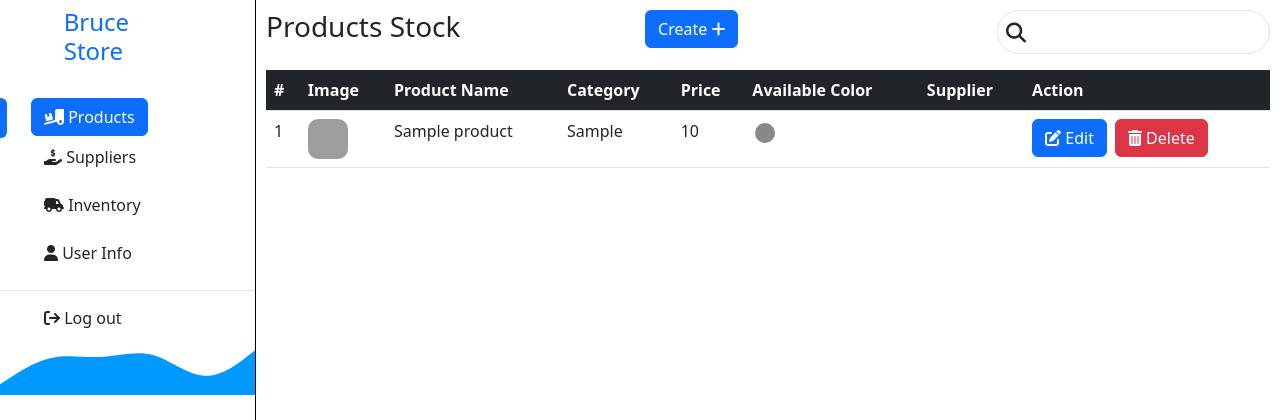
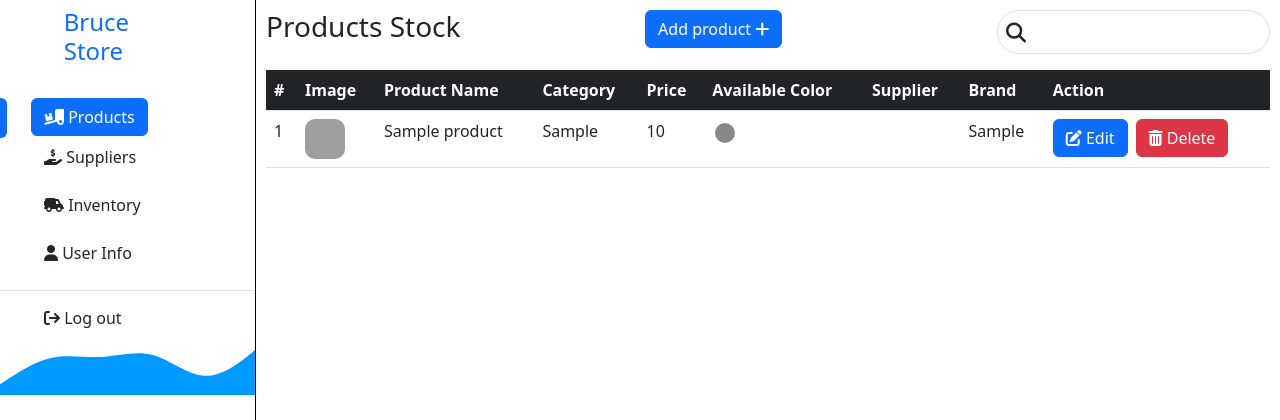
Before and after one commit to RUTAGENGWA-ASANTE-BRUCE/Stock-Management-CodeIgnitor, a CodeIgniter app: page /Stock-Management-CodeIgnitor/index.php/stock/stockProducts/1 in a window 1280 px wide. Shown: the top 420 px of the page. Run offline with CodeIgniter, Linux system fonts and the light colour scheme; tables that the repository leaves empty or names only in its code hold one stand-in row (values such as "Sample post"); data that the repository does not hold is empty; some libraries are stand-ins or nearby versions; grey boxes are pictures that could not be loaded.

Commit message:
new change

```diff
--- a/stockManagement/application/views/productsStock.php
+++ b/stockManagement/application/views/productsStock.php
@@ -16,6 +16,9 @@
     float:left;
     display:flex;
     flex-direction:column;
+}
+a{
+    text-decoration: none;
 }
 .mainBody{
     padding-top: 10px;
@@ -100,7 +103,7 @@
 
             <div class="d-flex justify-content-between">
                 <h3>Products Stock</h3>
-                <div class="col-2 text-right"><a href="<?php echo base_url().'index.php/Stock/createProduct/'.$user['user_id'];?>" class="btn btn-primary">Create
+                <div class="col-2 text-right"><a href="<?php echo base_url().'index.php/Stock/createProduct/'.$user['user_id'];?>" class="btn btn-primary">Add product
                     <i class="fa-solid fa-plus"></i>
                 </a></div>
                 <div class="d-flex flex-row  p-2 border w-2000" style="border-radius:25px;">
@@ -118,6 +121,7 @@
       <th scope="col">Price</th>
       <th scope="col">Available Color</th>
       <th scope="col">Supplier</th>
+      <th scope="col">Brand</th>
       <th scope="col">Action</th>
 
     </tr>
@@ -144,17 +148,29 @@
                                             </div>
                                         </td>
                                         <td><?php echo $product['supplierName'];?></td>
+                                        <td><?php echo $product['brand'];?></td>
+
                                         <td>
-                                         <div class="d-flex">
-                                            <a href="<?php echo base_url().'index.php/User/edit/'.$product['product_id']?>" class="btn btn-primary">
-                                                <i class="fa-solid fa-pen-to-square"></i>
-                                            Edit</a>
+                                            <div class="d-flex">
 
-                                            <a href="<?php echo base_url().'index.php/User/delete/'.$product['product_id']?>" class="btn btn-primary btn-danger ms-2">
-                                                <i class="fa-solid fa-trash-can"></i>
-                                            Delete</a>
-                                         </div>
-                                        </td>
+                                                <form  action="<?php echo base_url().'index.php/Stock/editProduct/'.$product['product_id']?>" method="post">
+                                                    <button class="btn btn-primary">
+
+
+                                                        <i class="fa-solid fa-pen-to-square"></i>
+                                                        Edit
+                                                </button>
+                                                <input type="hidden" name="user_id" value="<?php echo $user['user_id'];?>">
+                                            </form>
+                                            <form  action="<?php echo base_url().'index.php/Stock/deleteProduct/'.$product['product_id']?>" method="post">
+                                            <button class="btn btn-danger ms-2">
+                                                    <i class="fa-solid fa-trash-can"></i>
+                                                    Delete
+                                                </button>
+                                                <input type="hidden" name="user_id" value="<?php echo $user['user_id'];?>">
+                                            </form>
+                                            </div>
+                                            </td>
                                     </tr>
                                 <?php
                             }
```
